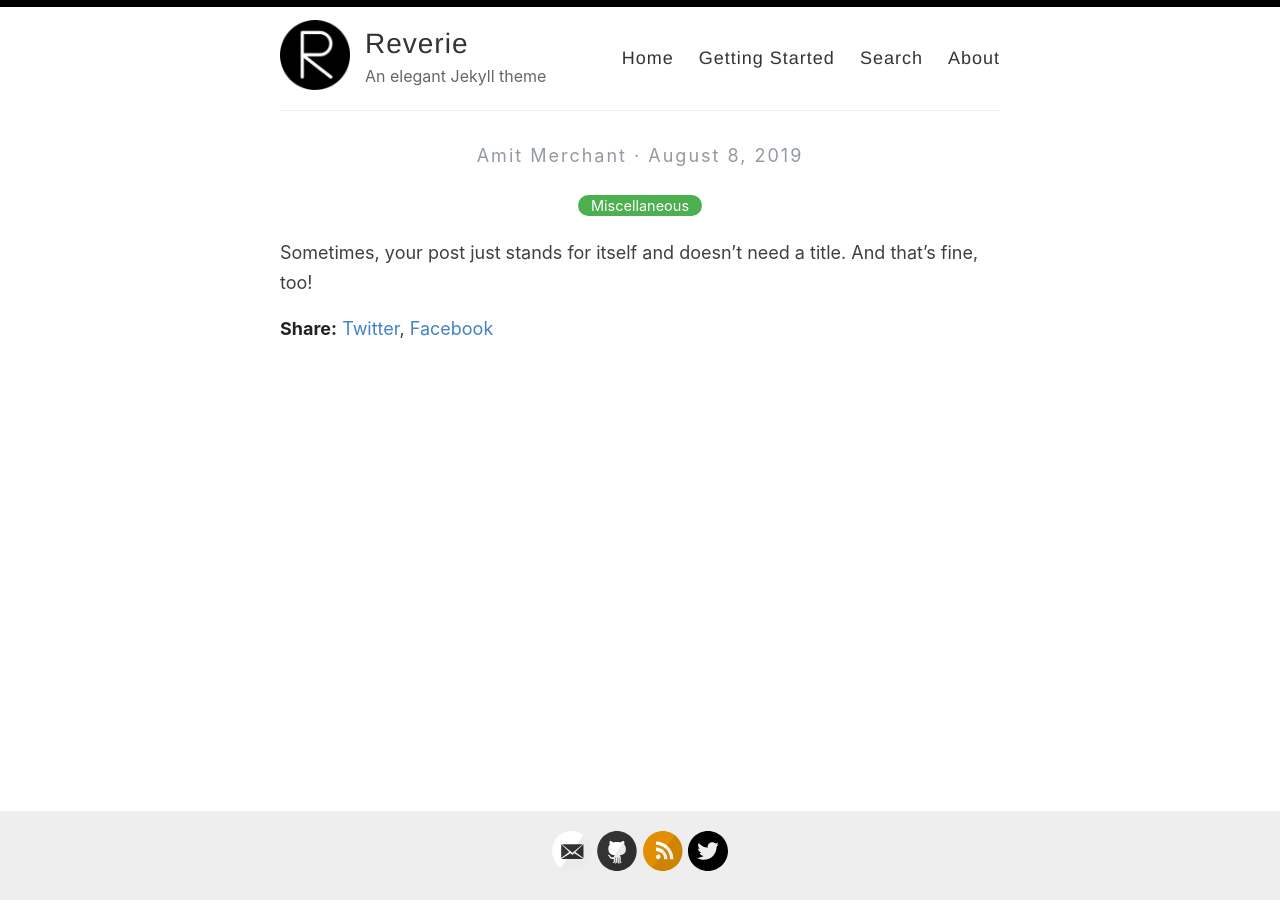
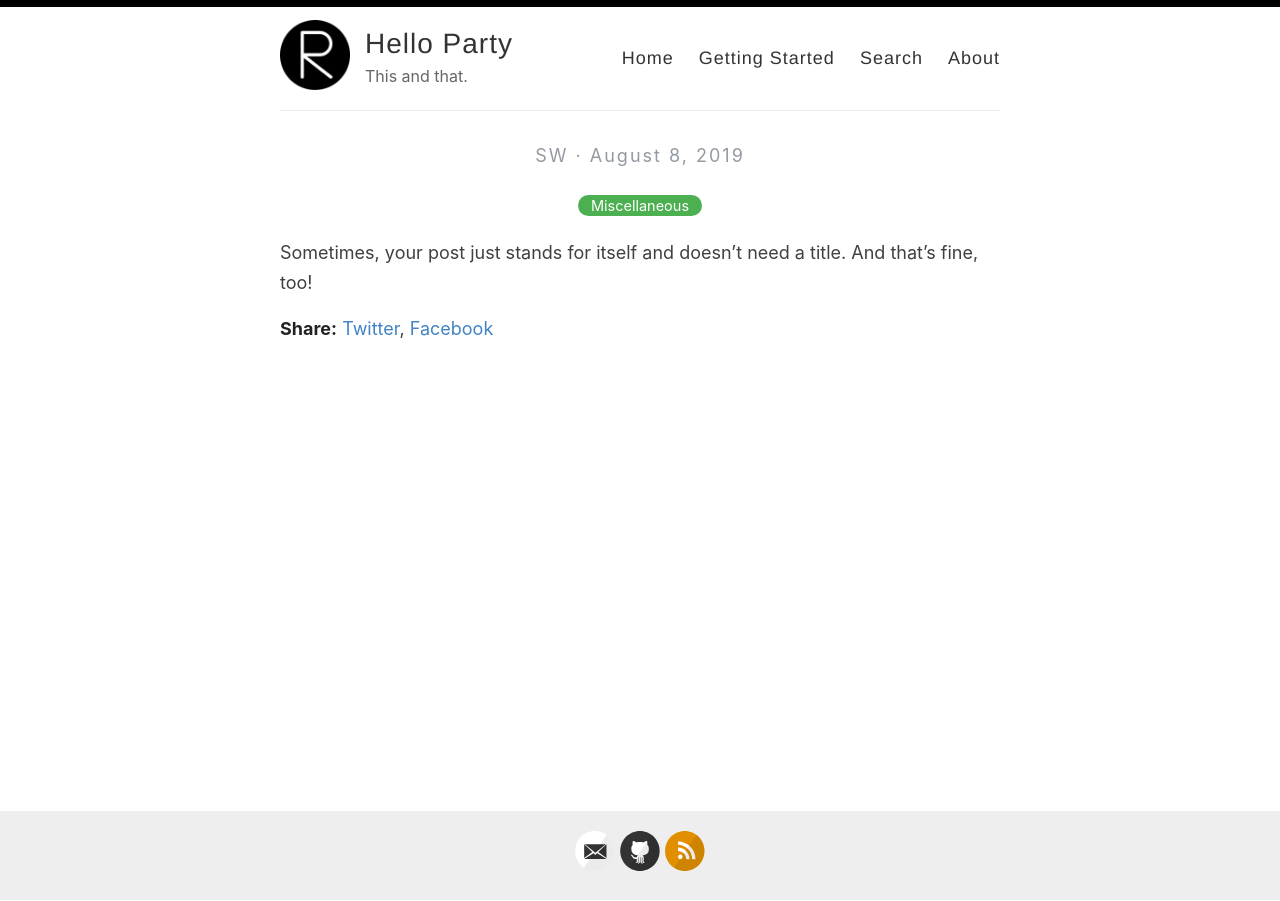
Before and after one commit to hello-party/hello-party-old.github.io, a Jekyll site: the page built from _posts/2019-08-08-no-title-posts.md, in a window 1280 px wide. Built offline with Jekyll 4.4.1, drawn with Linux system fonts in a browser that asks for light colours.

Commit message:
Update _config.yml

```diff
--- a/_config.yml
+++ b/_config.yml
@@ -3,13 +3,13 @@
 #
 
 # Name of your site (displayed in the header)
-name: Reverie
+name: Hello Party
 
 # Name of the author
-author: Amit Merchant
+author: SW
 
 # Short bio or description (displayed in the header)
-description: An elegant Jekyll theme
+description: This and that.
 
 # URL of your avatar or profile pic (you could use your GitHub profile pic)
 avatar: /images/reverie.png
@@ -21,15 +21,15 @@ avatar: /images/reverie.png
 # Includes an icon in the footer for each username you enter
 footer-links:
   dribbble:
-  email: amit.d.merchant@gmail.com
+  email: hello@boring.party
   facebook:
   flickr:
-  github: amitmerchant1990/reverie
+  github: hello-party.github.io/reverie
   instagram:
   linkedin:
   pinterest:
   rss: rss
-  twitter: amit_merchant
+  twitter:
   stackoverflow:
   youtube: # channel/<your_long_string> or user/<user-name>
   googleplus: # anything in your profile username that comes after plus.google.com/
@@ -41,18 +41,18 @@ footer-links:
 disqus:
 
 # Enter your Google Analytics web tracking code (e.g. UA-2110908-2) to activate tracking
-google_analytics: UA-43339302-11
+google_analytics:
 
 # Your website URL (e.g. http://amitmerchant1990.github.io or http://www.amitmerchant.com)
 # Used for Sitemap.xml and your RSS feed
-url: http://www.amitmerchant.com/reverie
-enforce_ssl: https://www.amitmerchant.com/reverie
+url: http://hello.party.github.io
+enforce_ssl:
 
 # If you're hosting your site at a Project repository on GitHub pages
 # (http://yourusername.github.io/repository-name)
 # and NOT your User repository (http://yourusername.github.io)
 # then add in the baseurl here, like this: "/repository-name"
-baseurl: "/reverie"
+baseurl: "/"
 
 #
 # !! You don't need to change any of the configuration flags below !!
```
